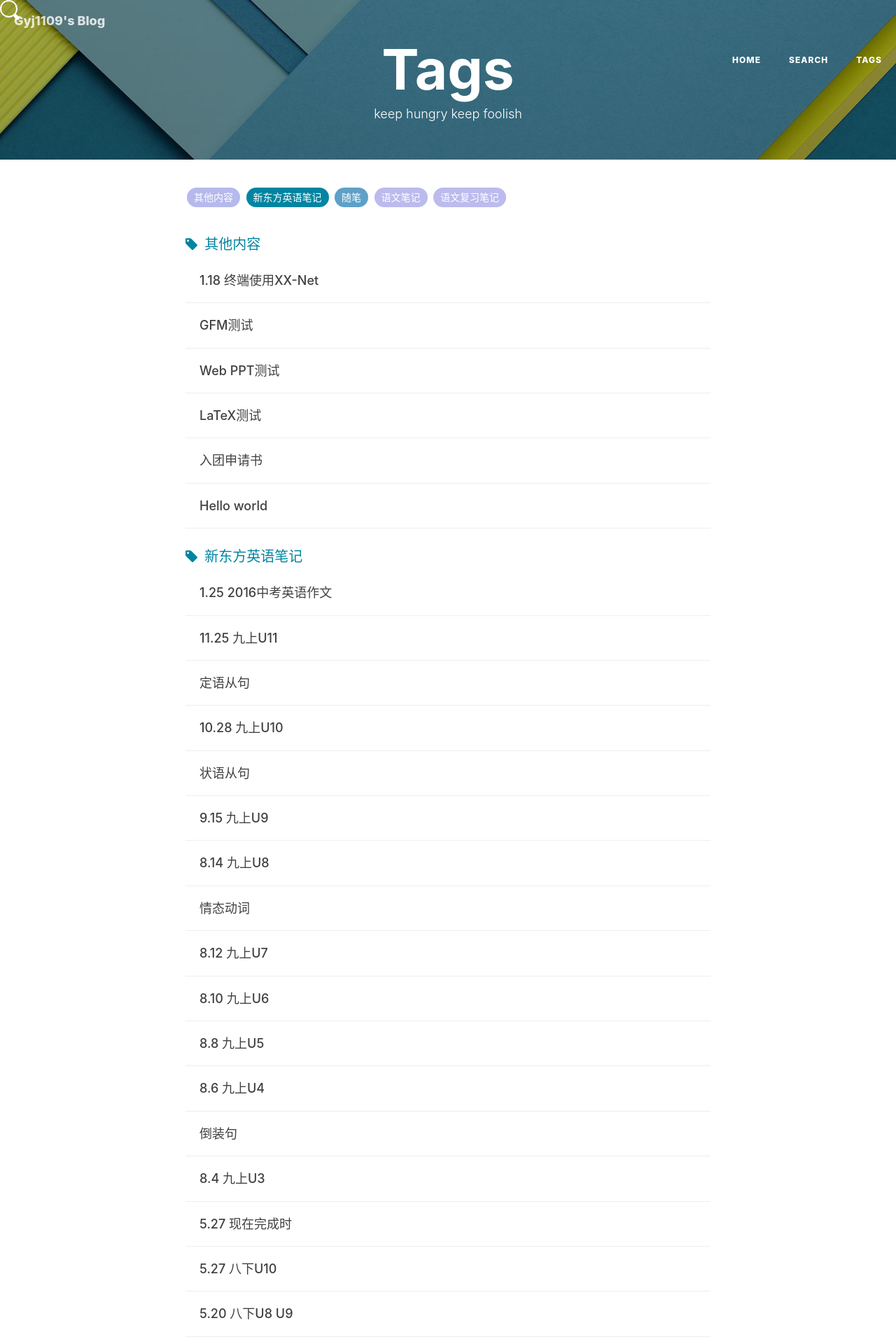
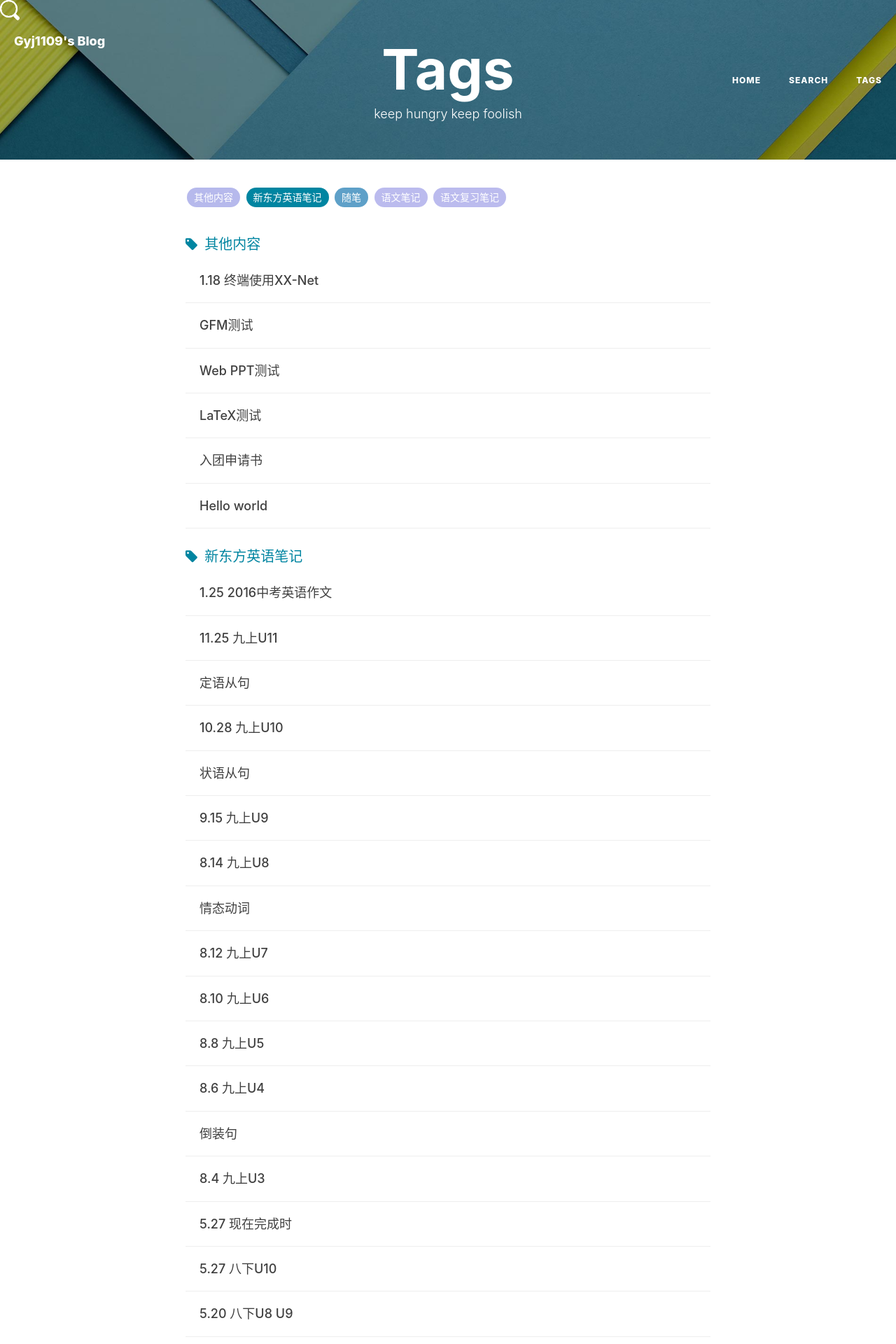
Before and after one commit to Potat0000/Blog-Jekyll, a Jekyll site: the page built from tags.html, in a window 1280 px wide. Shown: the top 1920 px of the page at 70% size. Built offline with Jekyll 4.4.1, drawn with Linux system fonts in a browser that asks for light colours; nearby versions of some CDN libraries; comment, search, counter and statistics services are not loaded; a style sheet for code colours, icons or effects is not loaded.

Commit message:
Update nav.html

```diff
--- a/_includes/nav.html
+++ b/_includes/nav.html
@@ -3,7 +3,7 @@
     <div class="container-fluid">
         <!-- Brand and toggle get grouped for better mobile display -->
         <div class="navbar-header page-scroll">
-            <button type="button" class="navbar-toggle">
+
 
             <div class="container">
                 <div class="search-box">
@@ -12,7 +12,7 @@
                 </div>
 
             </div>
-
+                 <button type="button" class="navbar-toggle">
                 <span class="sr-only">Toggle navigation</span>
                 <span class="icon-bar"></span>
                 <span class="icon-bar"></span>
@@ -24,13 +24,14 @@
 
         <!-- Collect the nav links, forms, and other content for toggling -->
         <div id="huxblog_navbar">
-            <div class="navbar-collapse">
                  <div class="container">
                 <div class="search-box">
                     <input type="text" />
                     <span></span>
                 </div>
             </div>
+            <div class="navbar-collapse">
+
                 <ul class="nav navbar-nav navbar-right">
                     <li>
                         <a href="{{ site.baseurl }}/">Home</a>
```
